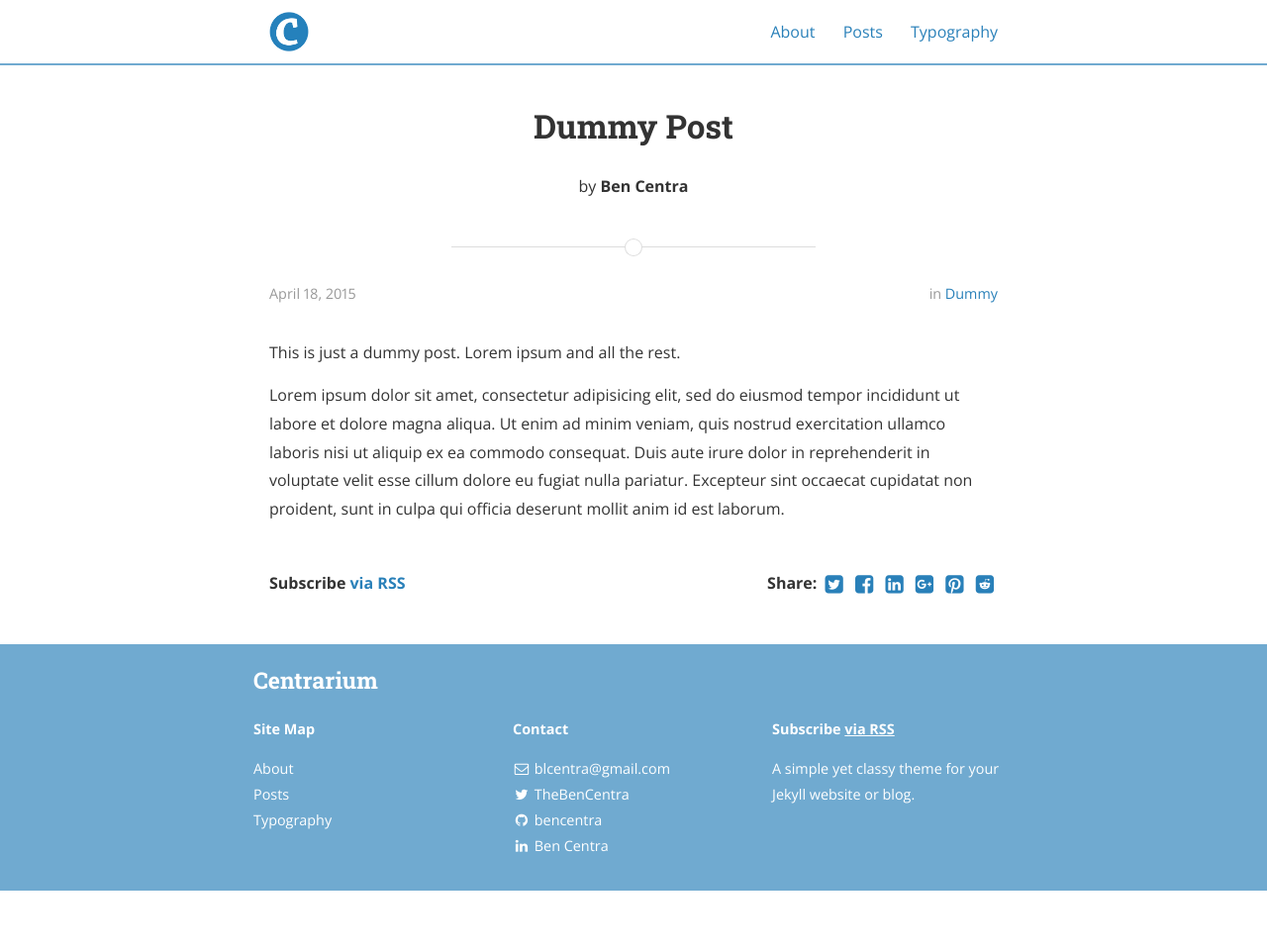
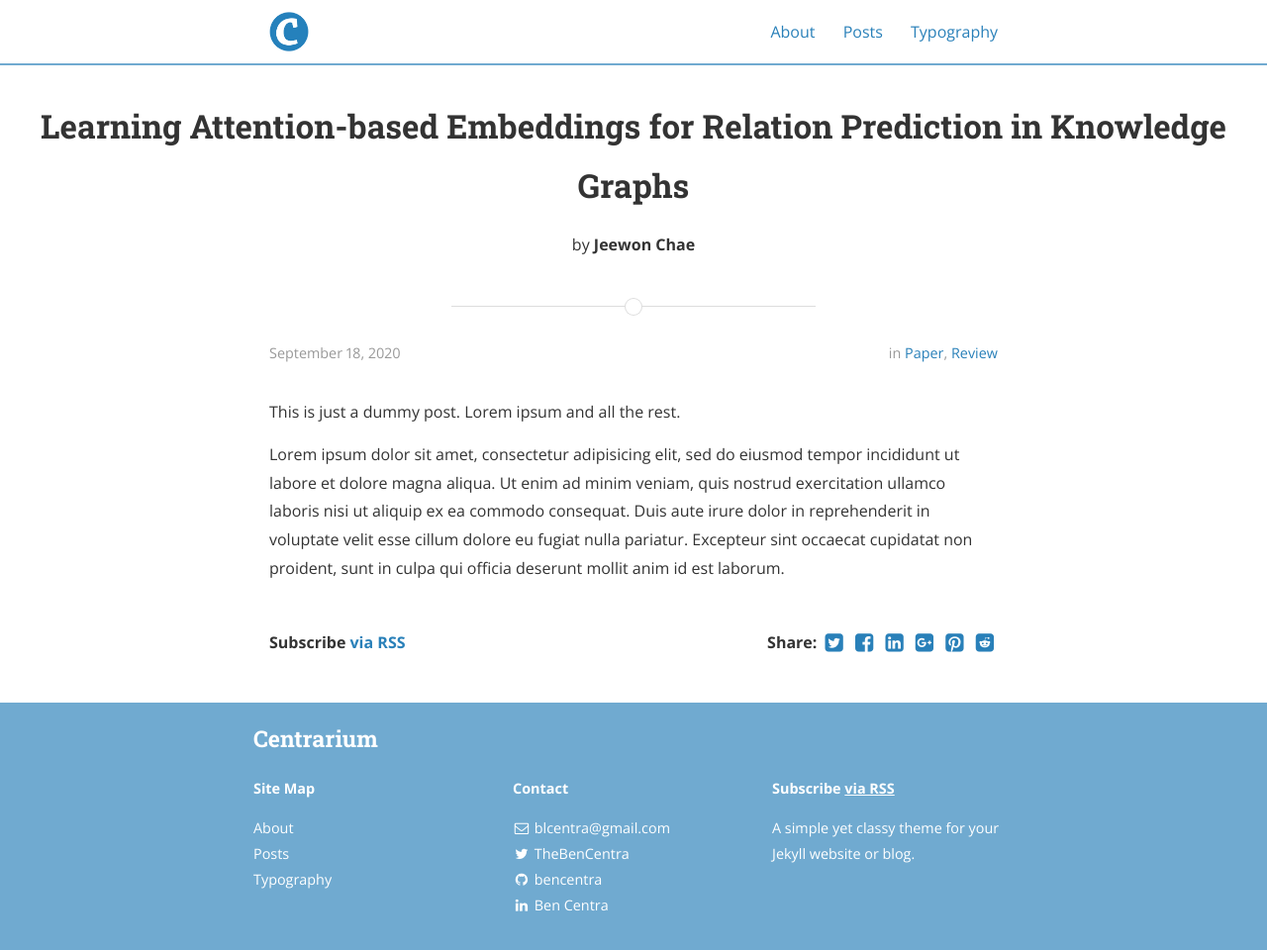
Before and after one commit to jeewon9708/jeewon9708.github.io, a Jekyll site: the page built from _posts/2015-04-18-dummy.md, in a window 1280 px wide and 960 px high. Shown: the whole window at 99% size. Built offline with Jekyll 4.4.1, drawn with Linux system fonts in a browser that asks for light colours; nearby versions of some CDN libraries.

Commit message:
Update 2015-04-18-dummy.md

```diff
--- a/_posts/2015-04-18-dummy.md
+++ b/_posts/2015-04-18-dummy.md
@@ -1,9 +1,9 @@
 ---
 layout: post
-title:  "Dummy Post"
-date:   2015-04-18T14:25:52-05:00
-author: Ben Centra
-categories: Dummy
+title:  "Learning Attention-based Embeddings for Relation Prediction in Knowledge Graphs"
+date:   2020-09-17T16:25:52-23:00
+author: Jeewon Chae
+categories: paper review
 ---
 
 This is just a dummy post. Lorem ipsum and all the rest.
```
